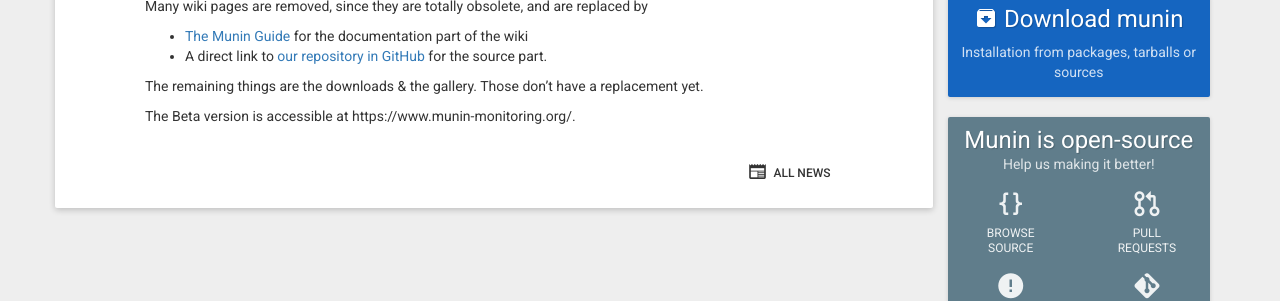
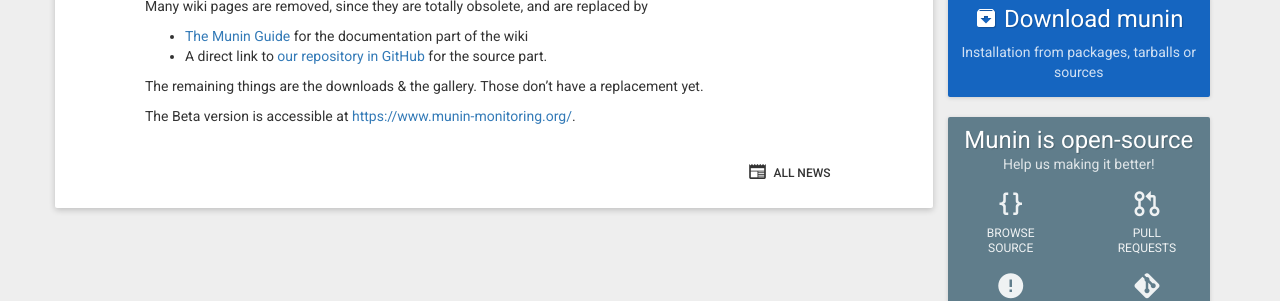
Before and after one commit to munin-monitoring/munin-monitoring.github.io, a Jekyll site: the page built from _posts/2021-03-13-beta-version-new-website.md, in a window 1280 px wide. Shown: the part 249-550 px from the top of the page. Built offline with Jekyll 4.4.1, drawn with Linux system fonts in a browser that asks for light colours; nearby versions of some CDN libraries; part of the change alters nothing that is shown.

```diff
--- a/_posts/2021-03-13-beta-version-new-website.md
+++ b/_posts/2021-03-13-beta-version-new-website.md
@@ -13,4 +13,4 @@ Many wiki pages are removed, since they are totally obsolete, and are replaced b
 
 The remaining things are the downloads & the gallery. Those don't have a replacement yet.
 
-The Beta version is accessible at https://www.munin-monitoring.org/.
+The Beta version is accessible at [https://www.munin-monitoring.org/](https://www.munin-monitoring.org/).
```
